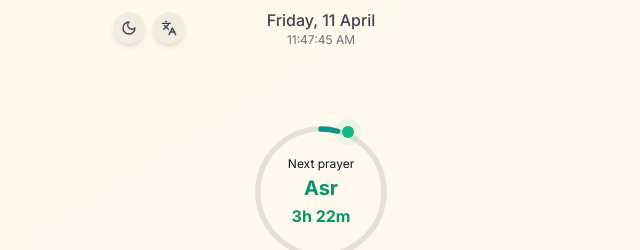
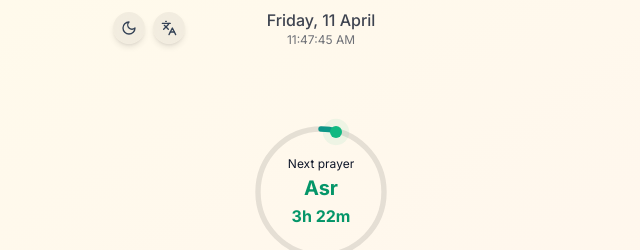
Before and after one commit to yazinsai/pray.bh, a Next.js app: page / in a window 1280 px wide. Shown: the top 250 px of the page, without its empty margins (319-959 px from the left). Built offline with nearby package versions, Linux system fonts and the light colour scheme.

Commit message:
fix position

```diff
--- a/components/time-ring.tsx
+++ b/components/time-ring.tsx
@@ -100,7 +100,7 @@ export function TimeRing({ progress, currentPrayer, nextPrayer, timeUntil, isDar
           }}
         >
           <motion.div
-            className="w-3 h-3 bg-emerald-500 rounded-full"
+            className="w-3 h-3 bg-emerald-500 rounded-full absolute -left-1/2 top-1/2 transform -translate-x-1/2 -translate-y-1/2"
             animate={{
               boxShadow: ["0 0 0 0 rgba(16, 185, 129, 0.7)", "0 0 0 8px rgba(16, 185, 129, 0)"],
             }}
```
